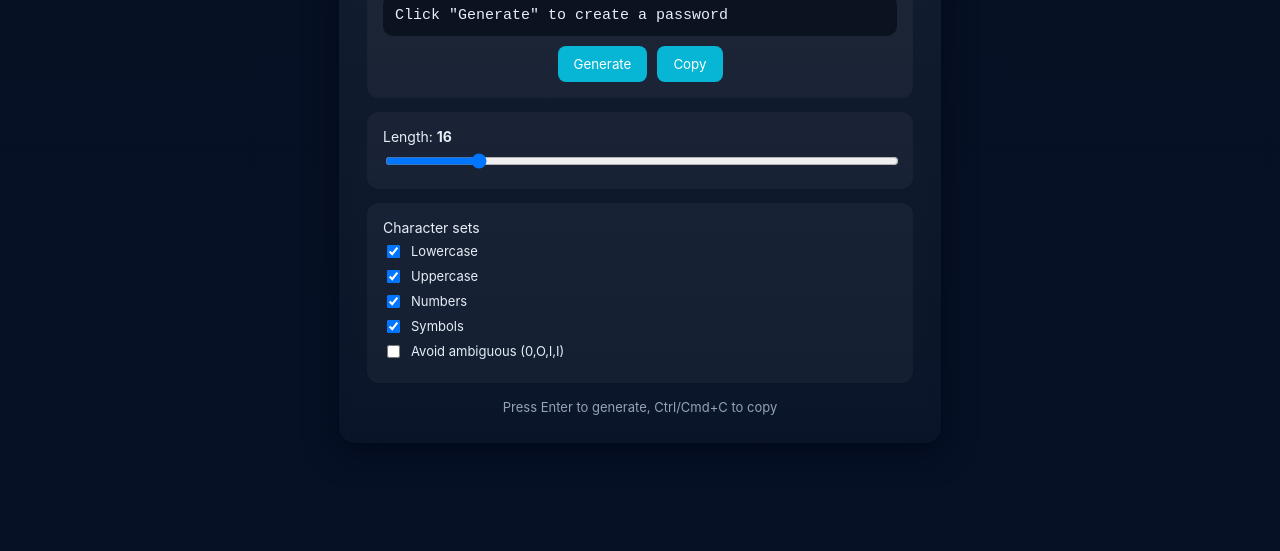
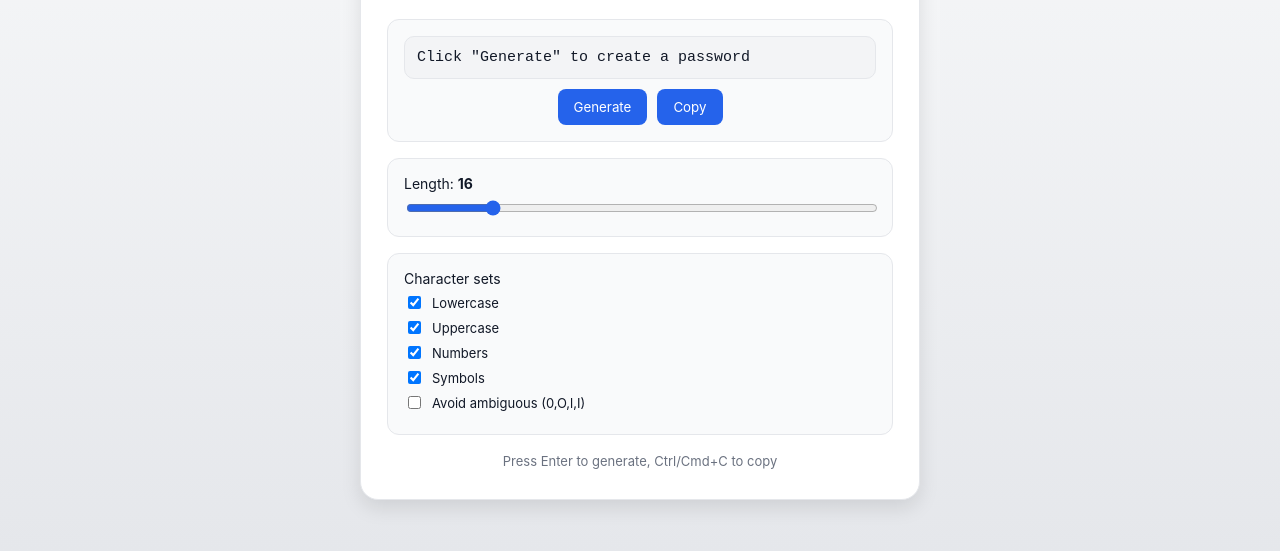
Before and after one commit to viru-02/viruu-store, a plain HTML site: page index.html in a window 1280 px wide. Shown: the part 249-800 px from the top of the page. Drawn offline with Linux system fonts and the light colour scheme.

Commit message:
Refactor index.html for UI enhancements
Updated styles and layout for improved UI and user experience.

```diff
--- a/index.html
+++ b/index.html
@@ -6,59 +6,67 @@
   <title>Password Generator — DevOps Toolbox</title>
   <style>
     :root {
-      --bg: #0f1724;
-      --card: #0b1220;
-      --accent: #06b6d4;
-      --muted: #94a3b8;
-      --glass: rgba(255, 255, 255, 0.04);
+      --bg: #f3f4f6;
+      --card: #ffffff;
+      --accent: #2563eb;
+      --accent-hover: #1d4ed8;
+      --text: #111827;
+      --muted: #6b7280;
+      --border: #e5e7eb;
     }
     * {
       box-sizing: border-box;
-      font-family: Inter, ui-sans-serif, system-ui, -apple-system, Segoe UI, Roboto, "Helvetica Neue", Arial;
+      font-family: 'Inter', ui-sans-serif, system-ui, -apple-system, Segoe UI, Roboto, 'Helvetica Neue', Arial;
     }
     html, body {
       height: 100%;
       margin: 0;
-      background: linear-gradient(180deg, #071023 0%, #061126 100%);
-      color: #e6eef6;
+      background: linear-gradient(180deg, #f9fafb 0%, #e5e7eb 100%);
+      color: var(--text);
       display: flex;
-      align-items: center;
+      align-items: flex-start;
       justify-content: center;
+      padding-top: 60px;
     }
     .wrap {
       width: 100%;
-      max-width: 650px;
+      max-width: 600px;
       margin: 0 auto;
-      padding: 24px;
+      padding: 20px;
     }
     .card {
-      background: linear-gradient(180deg, rgba(255,255,255,0.06), rgba(255,255,255,0.02));
-      border-radius: 16px;
-      padding: 28px;
-      box-shadow: 0 8px 32px rgba(2,6,23,0.7);
+      background: var(--card);
+      border-radius: 18px;
+      padding: 30px 26px;
+      box-shadow: 0 8px 20px rgba(0, 0, 0, 0.1);
       text-align: center;
-      backdrop-filter: blur(6px);
-      transition: transform 0.2s;
+      border: 1px solid var(--border);
+      transition: transform 0.25s ease, box-shadow 0.25s ease;
     }
-    .card:hover { transform: translateY(-3px); }
+    .card:hover {
+      transform: translateY(-4px);
+      box-shadow: 0 10px 28px rgba(0, 0, 0, 0.12);
+    }
 
-    h1 { margin: 0 0 8px; font-size: 24px; }
-    p.lead { margin: 0 0 20px; color: var(--muted); font-size: 14px; }
+    h1 { margin: 0 0 10px; font-size: 26px; color: var(--accent); }
+    p.lead { margin: 0 0 22px; color: var(--muted); font-size: 14px; }
 
-    .field { background: var(--glass); padding: 16px; border-radius: 12px; margin-bottom: 14px; text-align: left; }
+    .field { background: #f9fafb; padding: 16px; border-radius: 12px; margin-bottom: 16px; text-align: left; border: 1px solid var(--border); }
     label { display: block; font-size: 14px; margin-bottom: 6px; }
-    input[type=range] { width: 100%; }
+    input[type=range] { width: 100%; accent-color: var(--accent); }
 
     .checkbox { display: flex; align-items: center; gap: 8px; font-size: 13px; margin-bottom: 6px; }
     .result { display: flex; gap: 10px; align-items: center; justify-content: center; margin-bottom: 10px; flex-wrap: wrap; }
     .output {
       flex: 1;
-      background: var(--card);
+      background: #f3f4f6;
       padding: 12px;
       border-radius: 10px;
       font-family: monospace;
       font-size: 15px;
       word-break: break-all;
+      color: var(--text);
+      border: 1px solid var(--border);
     }
     button {
       background: var(--accent);
@@ -67,19 +75,19 @@
       padding: 10px 16px;
       border-radius: 8px;
       cursor: pointer;
-      transition: 0.2s;
+      transition: background 0.2s ease, transform 0.1s ease;
     }
-    button:hover { background: #0ea5e9; }
+    button:hover { background: var(--accent-hover); transform: translateY(-1px); }
 
     .small { font-size: 13px; color: var(--muted); }
-    footer { margin-top: 16px; color: var(--muted); font-size: 13px; text-align: center; }
+    footer { margin-top: 18px; color: var(--muted); font-size: 13px; text-align: center; }
   </style>
 </head>
 <body>
   <div class="wrap">
     <div class="card" role="application">
       <h1>🔐 Password Generator</h1>
-      <p class="lead">Generate strong and secure passwords instantly. Customize length, character types, and copy with one click.</p>
+      <p class="lead">Generate strong, secure passwords instantly — customize length and character sets easily.</p>
 
       <div class="field">
         <div class="result">
```
